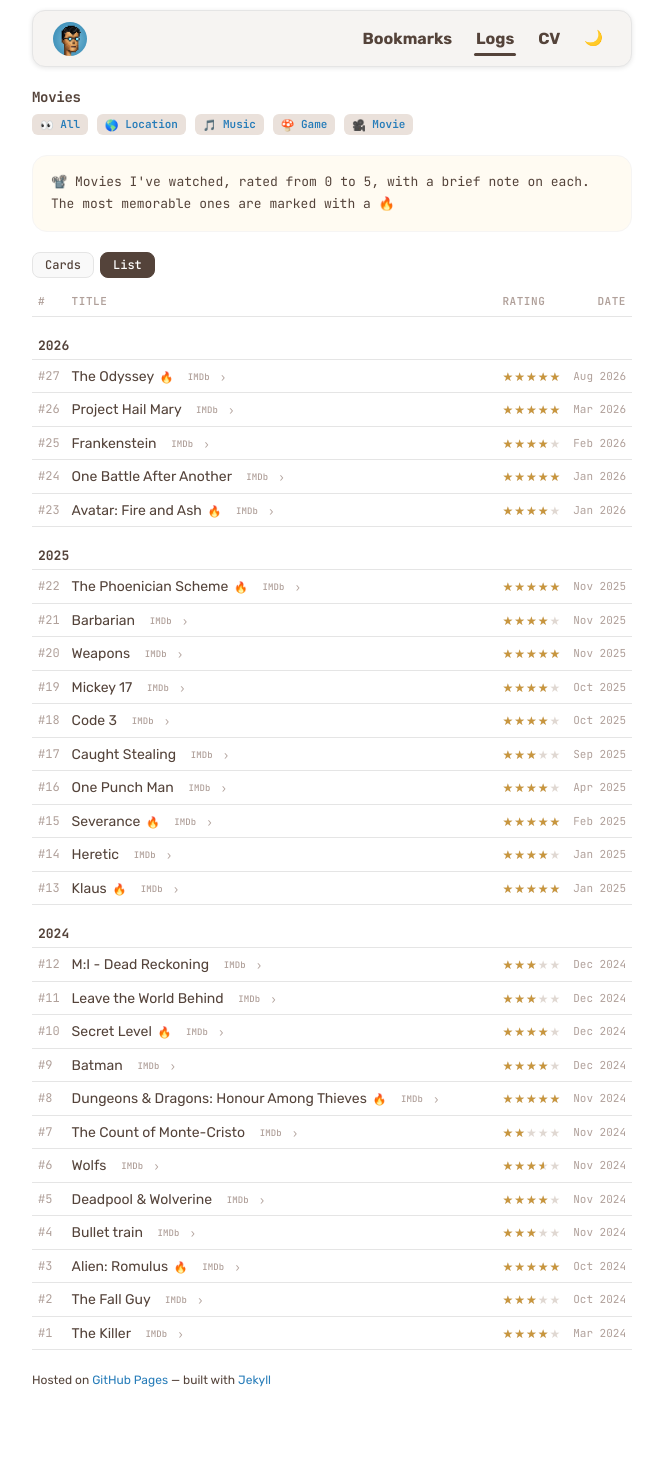
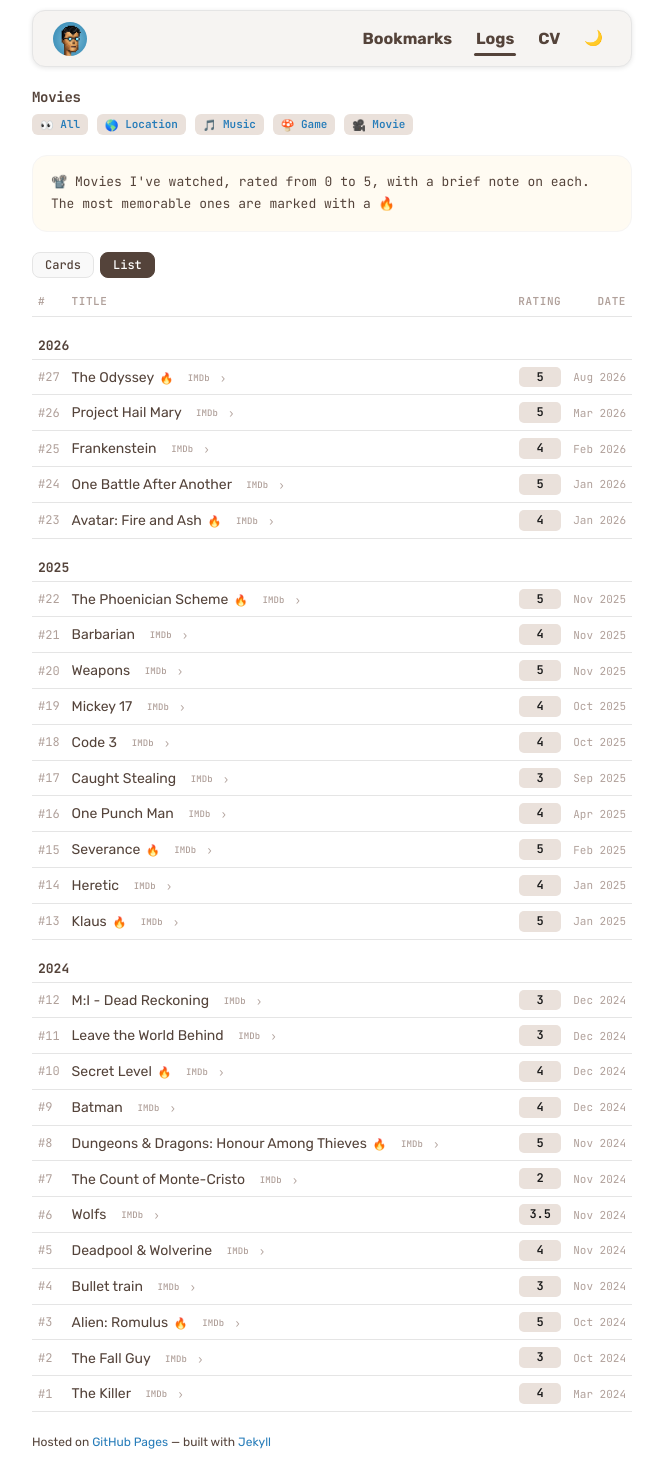
Before and after one commit to alobanov/alobanov.github.io, a Jekyll site: the page built from logs/movie.html, in a window 1280 px wide. Shown: the whole page, without its empty margins (308-971 px from the left). Built offline with Jekyll 4.4.1, drawn with Linux system fonts in a browser that asks for light colours; emoji names are drawn with the system emoji font; before the commit the page ends 1408 px from its top, so only the background shows below that.

Commit message:
feat(logs): show the rating as a number in a chip
Stars gave a shape but not a value, and half stars needed a clipped overlay
to exist at all. The rating is now the number itself — 5, 4.5, 3 — set in a
chip shaped like the source label and the category tags, with tabular
numerals so the column stays aligned.

log_stars.html becomes log_rating.html; the --star-color and --star-empty
variables and their dark-theme overrides are gone with the glyphs.

```diff
--- a/_includes/log_card.html
+++ b/_includes/log_card.html
@@ -33,7 +33,7 @@
       </span>
       {%- endif %}
     </span>
-    {%- include log_stars.html rating=include.item.rating -%}
+    {%- include log_rating.html rating=include.item.rating -%}
   </div>
 
   <div class="log-card-body">{{ include.item.content | markdownify }}</div>
--- a/_includes/log_list.html
+++ b/_includes/log_list.html
@@ -1,12 +1,9 @@
 {%- comment -%}
-The LOG list: the familiar table, with the rating column showing stars and the
-source link sitting next to the title. Clicking a row opens its note in place.
+The LOG list: the familiar table, with the rating and the source link sitting
+next to the title. Clicking a row opens its note in place.
 
   Params: items         — already sorted (newest first)
           show_category — show the category column (the all-logs page)
-
-The rating column is fixed-width and right-aligned on purpose: scanning down it,
-the filled stars form a ragged edge that reads as the shape of a year's taste.
 {%- endcomment -%}
 
 {%- assign rated_count = include.items | where_exp: "item", "item.rating" | size -%}
@@ -56,7 +53,7 @@
         <td class="ml-cat">{{ item.category | capitalize }}</td>
         {%- endif -%}
         {%- if show_rating %}
-        <td class="ml-rating">{% include log_stars.html rating=item.rating %}</td>
+        <td class="ml-rating">{% include log_rating.html rating=item.rating %}</td>
         {%- endif %}
         <td class="ml-date">{{ item.date | date: "%b %Y" }}</td>
       </tr>
--- /dev/null
+++ b/_includes/log_rating.html
@@ -0,0 +1,10 @@
+{%- comment -%}
+Renders a 0–5 rating as a chip, in the same shape as the source label and the
+category tags. Halves print as they are: 4.5, 3.5.
+
+  Param: rating — number, or nothing at all (music and location entries)
+{%- endcomment -%}
+
+{%- if include.rating -%}
+<span class="log-rating-value" title="{{ include.rating }} out of 5">{{ include.rating }}</span>
+{%- endif -%}
--- a/_includes/log_stars.html
+++ /dev/null
@@ -1,11 +0,0 @@
-{%- comment -%}
-Renders a 0–5 rating as stars. Halves work: the filled layer is clipped by width,
-so 3.5 shows as three and a half stars without a separate glyph.
-
-  Param: rating — number, or nothing at all (music and location entries)
-{%- endcomment -%}
-
-{%- if include.rating -%}
-{%- assign star_pct = include.rating | times: 20 -%}
-<span class="log-stars" role="img" aria-label="{{ include.rating }} out of 5"><span class="log-stars-base" aria-hidden="true">★★★★★</span><span class="log-stars-fill" style="width: {{ star_pct }}%" aria-hidden="true">★★★★★</span></span>
-{%- endif -%}
--- a/_layouts/log.html
+++ b/_layouts/log.html
@@ -22,7 +22,7 @@
   {%- elsif page.highlight %}<span class="log-verdict"><span class="log-flame" title="One of the memorable ones">🔥</span></span>
   {%- endif -%}
   {%- if page.tag %}<span class="log-tag">{{ page.tag }}</span>{% endif -%}
-  {%- if page.rating %}<span class="log-meta-stars">{% include log_stars.html rating=page.rating %}</span>{% endif -%}
+  {%- if page.rating %}{% include log_rating.html rating=page.rating %}{% endif -%}
   <time class="log-meta-date" datetime="{{ page.date | date_to_xmlschema }}">{{ page.date | date: "%-d %B %Y" }}</time>
 </p>
 
--- a/assets/css/style.css
+++ b/assets/css/style.css
@@ -45,10 +45,6 @@
     --wordcode-bg:       #f2e9e1;
     --wordcode-color:    #5a4635;
     --wordcode-border:   #e0d3c9;
-
-    /* Ratings — deliberately not the link colour, so a score isn't read as a link */
-    --star-color:        #c8963e;
-    --star-empty:        #e0d8d2;
 }
 
 
@@ -1007,34 +1003,28 @@
     padding-left: 12px;
 }
 
-/* Column: rating. Fixed width and right-aligned, so scanning down the column
-   the filled stars line up into the shape of a year's taste. */
+/* Column: rating — fixed width so the chips line up in a single column */
 .ml-rating {
-    width: 76px;
+    width: 62px;
     padding-left: 12px;
     padding-right: 12px;
     text-align: right;
     white-space: nowrap;
 }
 
-.log-stars {
-    position: relative;
+.log-rating-value {
     display: inline-block;
+    min-width: 30px;
+    padding: 2px 6px;
+    border-radius: 5px;
+    background-color: var(--control-bg);
+    color: var(--control-color);
+    font-family: var(--code-font);
     font-size: 12px;
-    letter-spacing: 1px;
-    line-height: 1;
-}
-
-.log-stars-base {
-    color: var(--star-empty);
-}
-
-.log-stars-fill {
-    position: absolute;
-    top: 0;
-    left: 0;
-    overflow: hidden;
-    color: var(--star-color);
+    font-weight: 600;
+    font-variant-numeric: tabular-nums;
+    line-height: 1.4;
+    text-align: center;
 }
 
 
@@ -1403,8 +1393,6 @@
     --wordcode-bg:       var(--code-background);
     --wordcode-color:    #c8bdb8;
     --wordcode-border:   #4a3830;
-    --star-color:        #e0a94a;
-    --star-empty:        #4a3830;
 }
 
 /* Smooth transitions on theme switch — only elements without existing transitions */
```
